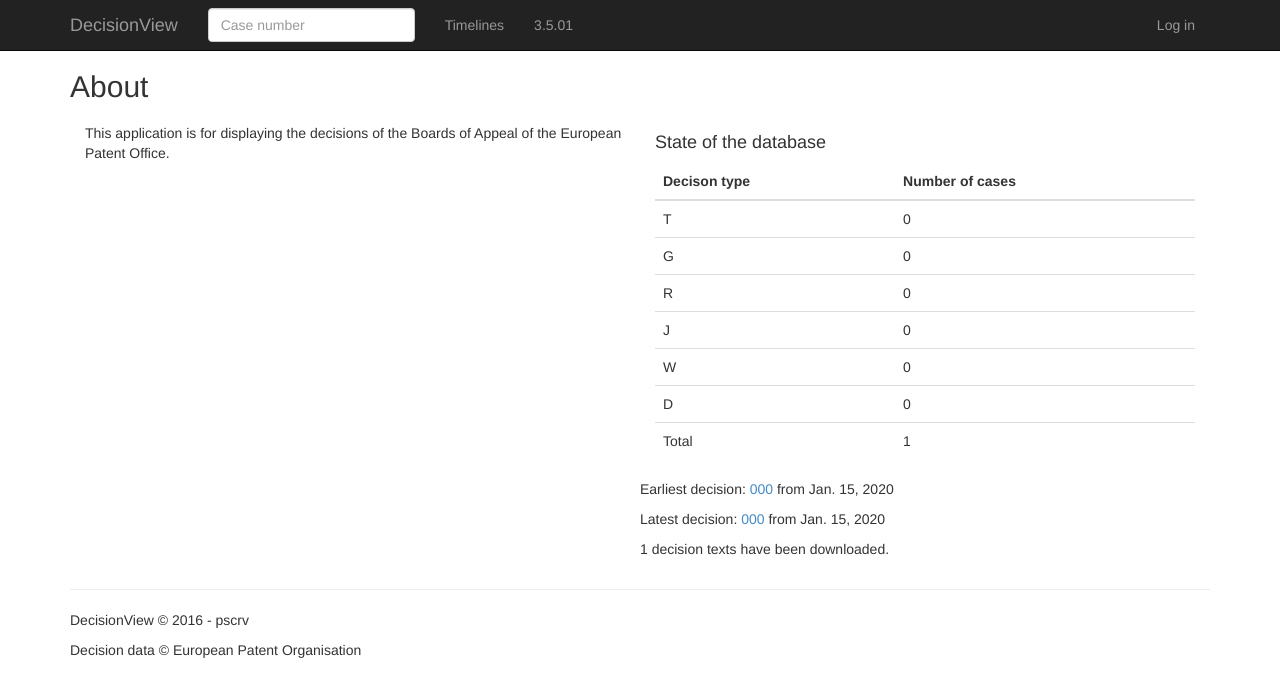
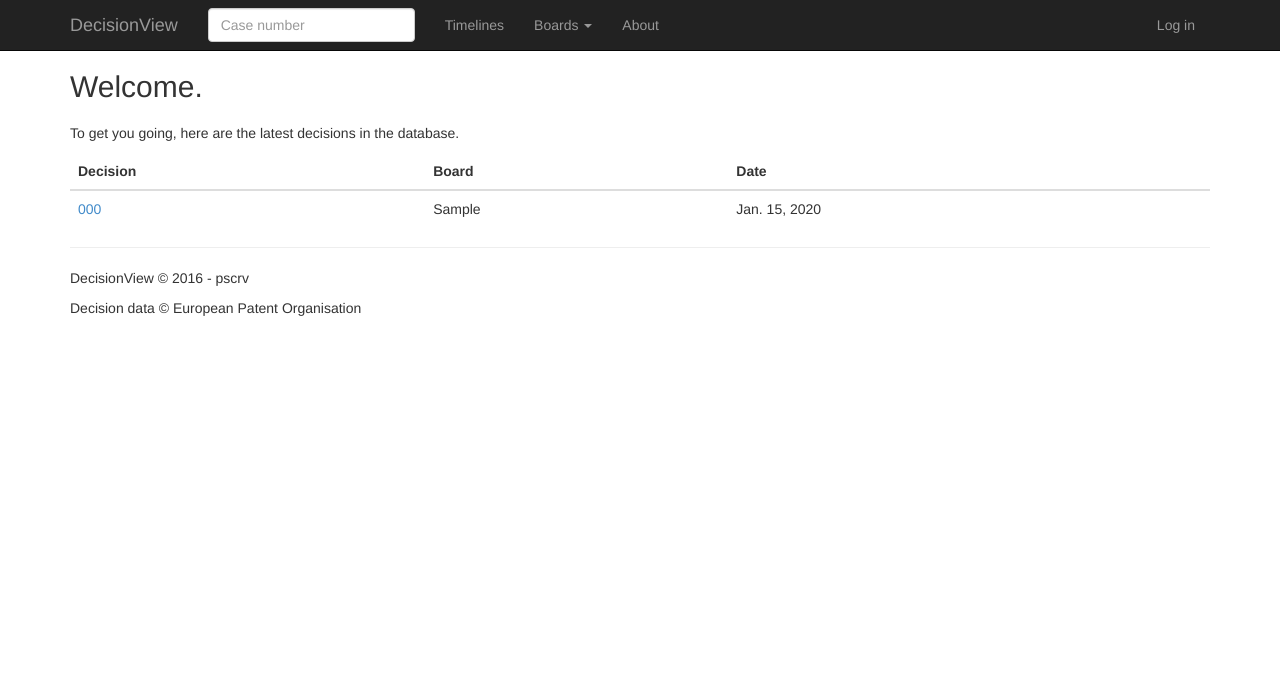
Before and after one commit to pscrv/DecisionBibliography, a Django app: page / in a window 1280 px wide. Shown: the top 697 px of the page. Run offline with Django 3.2, Linux system fonts and the light colour scheme; tables that the repository leaves empty hold one stand-in row (values such as "Sample post"); some libraries are stand-ins or nearby versions.

Commit message:
added simply dropdown menu for boards

```diff
--- a/DecisionBibliography/urls.py
+++ b/DecisionBibliography/urls.py
@@ -20,6 +20,7 @@ urlpatterns = [
     url(r'^search', views.search, name='search'),
     url(r'^boardtimelines/$', views.boardtimelines, name='boardtimelines'),
     url(r'^board/(?P<bd>.+)/$', views.board, name='board'),
+    url(r'^about', views.about, name = 'about'),
 
     url(r'^login/$',
         login,
@@ -33,6 +34,7 @@ urlpatterns = [
             }
         },
         name='login'),
+
     url(r'^logout$',
         logout,
         {
--- a/ViewModels/BoardVM.py
+++ b/ViewModels/BoardVM.py
@@ -1,6 +1,3 @@
-import re
-from app.models import DecisionBibliographyModel as DB
-#from app.DBAnalyser import IPCAnalyser, ProvisionAnalyser, CitationAnalyser
 from app.DBAnalyser import BoardAnalyser
 
 class  BoardViewModel(object):
--- /dev/null
+++ b/ViewModels/IndexVM.py
@@ -0,0 +1,12 @@
+from app.models import DecisionBibliographyModel as DB
+
+class  IndexViewModel(object):
+
+    def __init__(self):
+
+        decisions = DB.objects.order_by('-DecisionDate')[:5]
+
+        self.Context = {
+            'decisions': decisions,
+            'title': 'Welcome',
+            }
--- a/app/DBAnalyser.py
+++ b/app/DBAnalyser.py
@@ -186,7 +186,6 @@ class IPCAnalyser(Analyser):
         return self.IpcFrequency(decisions)
 
 
-
 class ProvisionAnalyser(Analyser):
 
     def ArticleFrequency(self, decisions):
--- /dev/null
+++ b/app/templates/app/boardmenu.html
@@ -0,0 +1,38 @@
+<li class="dropdown">
+<a href="{% url 'board' '3.5.01' %}" data-toggle="dropdown" class="dropdown-toggle">Boards
+    <b class="caret"></b>
+</a>
+
+
+<ul class="dropdown-menu">
+    <li><a href="{% url 'board' '3.1.01' %}">3.1.01</a></li>
+    <li class="divider"></li>
+    <li><a href="{% url 'board' '3.2.01' %}">3.2.01</a></li>
+    <li><a href="{% url 'board' '3.2.02' %}">3.2.02</a></li>
+    <li><a href="{% url 'board' '3.2.03' %}">3.2.03</a></li>
+    <li><a href="{% url 'board' '3.2.04' %}">3.2.04</a></li>
+    <li><a href="{% url 'board' '3.2.05' %}">3.2.05</a></li>
+    <li><a href="{% url 'board' '3.2.06' %}">3.2.06</a></li>
+    <li class="divider"></li>
+    <li class="divider"></li>
+    <li><a href="{% url 'board' '3.3.01' %}">3.3.01</a></li>
+    <li><a href="{% url 'board' '3.3.02' %}">3.3.02</a></li>
+    <li><a href="{% url 'board' '3.3.03' %}">3.3.03</a></li>
+    <li><a href="{% url 'board' '3.3.04' %}">3.3.04</a></li>
+    <li><a href="{% url 'board' '3.3.05' %}">3.3.05</a></li>
+    <li><a href="{% url 'board' '3.3.06' %}">3.3.06</a></li>
+    <li class="divider"></li>
+    <li><a href="{% url 'board' '3.4.01' %}">3.4.01</a></li>
+    <li><a href="{% url 'board' '3.4.02' %}">3.4.02</a></li>
+    <li><a href="{% url 'board' '3.4.03' %}">3.4.03</a></li>
+    <li class="divider"></li>
+    <li><a href="{% url 'board' '3.5.01' %}">3.5.01</a></li>
+    <li><a href="{% url 'board' '3.5.02' %}">3.5.02</a></li>
+    <li><a href="{% url 'board' '3.5.03' %}">3.5.03</a></li>
+    <li><a href="{% url 'board' '3.5.04' %}">3.5.04</a></li>
+    <li><a href="{% url 'board' '3.5.05' %}">3.5.05</a></li>
+    <li><a href="{% url 'board' '3.5.06' %}">3.5.06</a></li>
+    <li><a href="{% url 'board' '3.5.07' %}">3.5.07</a></li>
+</ul>
+
+</li>
--- a/app/templates/app/index.html
+++ b/app/templates/app/index.html
@@ -2,72 +2,28 @@
 
 {% block content %}
 
-<h2>{{ title }}</h2>
+<h2>{{ title }}.</h2>
 <h3>{{ message }}</h3>
 
+<p>To get you going, here are the latest decisions in the database.</p>
 
-        <div class="container">
-            <div class="row">
-                <div class="col-sm-6">
-                    <p>
-                        This application is for displaying the decisions of the Boards of Appeal of the European Patent Office.
-                    </p>
-                </div>
-
-                <div class="col-sm-6">
-                    <h4> State of the database </h4>
 <table class="table">
     <thead>
         <tr>
-                            <th> Decison type </th>
-                            <th> Number of cases </th>
+            <th> Decision </th>
+            <th> Board </th>
+            <th> Date </th>
         </tr>
     </thead>
     <tbody>
+    {% for dec in decisions %}
         <tr>
-                            <td> T </td>
-                            <td> {{ TCount }} </td>
+            <td> <a href="{% url 'decision' cn=dec %}"> {{ dec }}   </a> </td>
+            <td> {{ dec.Board }} </td>
+            <td> {{ dec.DecisionDate }} </td>
         </tr>
-                          <tr>
-                            <td> G </td>
-                            <td> {{ GCount }} </td>
-                          </tr>
-                          <tr>
-                            <td> R </td>
-                            <td> {{ RCount }} </td>
-                          </tr>
-                          <tr>
-                            <td> J </td>
-                            <td> {{ JCount }} </td>
-                          </tr>
-                          <tr>
-                            <td> W </td>
-                            <td> {{ WCount }} </td>
-                          </tr>
-                          <tr>
-                            <td> D </td>
-                            <td> {{ DCount }} </td>
-                          </tr>
-                          <tr>
-                            <td> Total </td>
-                            <td> {{ TotalCount }} </td>
-                          </tr>
+    {% endfor %}
     </tbody>
 </table>
 
-                    <div class="row">
-                        <p> Earliest decision:
-                            <a href="{% url 'decision' cn=Earliest %}"> {{ Earliest }}  </a>
-                            from {{ EarliestDate }}
-                        </p>
-                        <p> Latest decision:
-                            <a href="{% url 'decision' cn=Latest %}"> {{ Latest }}  </a>
-                            from {{ LatestDate }}
-                        </p>
-                        <p> {{ TotalTxtCount}} decision texts have been downloaded. </p>
-                    </div>
-                </div>
-            </div>
-        </div>
-
 {% endblock %}
--- a/app/templates/app/layout.html
+++ b/app/templates/app/layout.html
@@ -30,7 +30,8 @@
                 </form>
                 <ul class="nav navbar-nav">
                     <li><a href="{% url 'boardtimelines' %}">Timelines</a></li>
-                    <li><a href="{% url 'board' '3.5.01' %}">3.5.01</a></li>
+                    {% include 'app/boardmenu.html' %}
+                    <li><a href="{% url 'about'  %}">About</a></li>
                 </ul>
                 {% include 'app/loginpartial.html' %}
             </div>
--- a/app/views.py
+++ b/app/views.py
@@ -12,6 +12,7 @@ from ViewModels import DbStateVM
 from ViewModels import DecisionVM
 from ViewModels import TimeLinesVM
 from ViewModels import BoardVM
+from ViewModels import IndexVM
 from app import Formatters, DBPopulator
 
 
@@ -38,12 +39,13 @@ def home(request):
     """Renders the home page."""
     assert isinstance(request, HttpRequest)
 
-    viewModel = DbStateVM.DbStateViewModel()
+    viewModel = IndexVM.IndexViewModel()
     return render(
         request,
         'app/index.html',
         viewModel.Context,
     )
+
 
 def decision(request, cn):
     """Renders a single decision."""
@@ -77,7 +79,6 @@ def boardtimelines(request):
         viewModel.Context,
         )
 
-
 def board(request, bd):
     """Renders a view of board information."""
     assert isinstance(request, HttpRequest)
@@ -87,3 +88,33 @@ def board(request, bd):
         'app/board.html',
         viewModel.Context,
         )
+
+def about(request):
+
+    #region experiement
+    #from . models import DecisionTextModel
+    #from . DBPopulator import TextGetter
+    #dec = DecisionBibliographyModel.objects.GetFromCaseNumber('J 0001/78')
+    #textGetter = TextGetter()
+    #txt = textGetter.Get_Text(dec)
+    #x = 1
+    #endregion
+
+    # region comment out this, if db is not being populated
+    #start = datetime(1990, 1, 1)
+    #end = datetime(1999, 12, 31)
+
+    #from . DBPopulator import BibliographyGetter
+    #bg = BibliographyGetter()
+    #bg.Get_FromDate_ToDate(start, end)
+    # endregion
+
+    """Renders the home page."""
+    assert isinstance(request, HttpRequest)
+
+    viewModel = DbStateVM.DbStateViewModel()
+    return render(
+        request,
+        'app/about.html',
+        viewModel.Context,
+    )
```
Also changed, not shown: app/templates/app/about.html (+77 -2 lines), 1 other file. Lines whose indentation alone changed are shown as unchanged.
